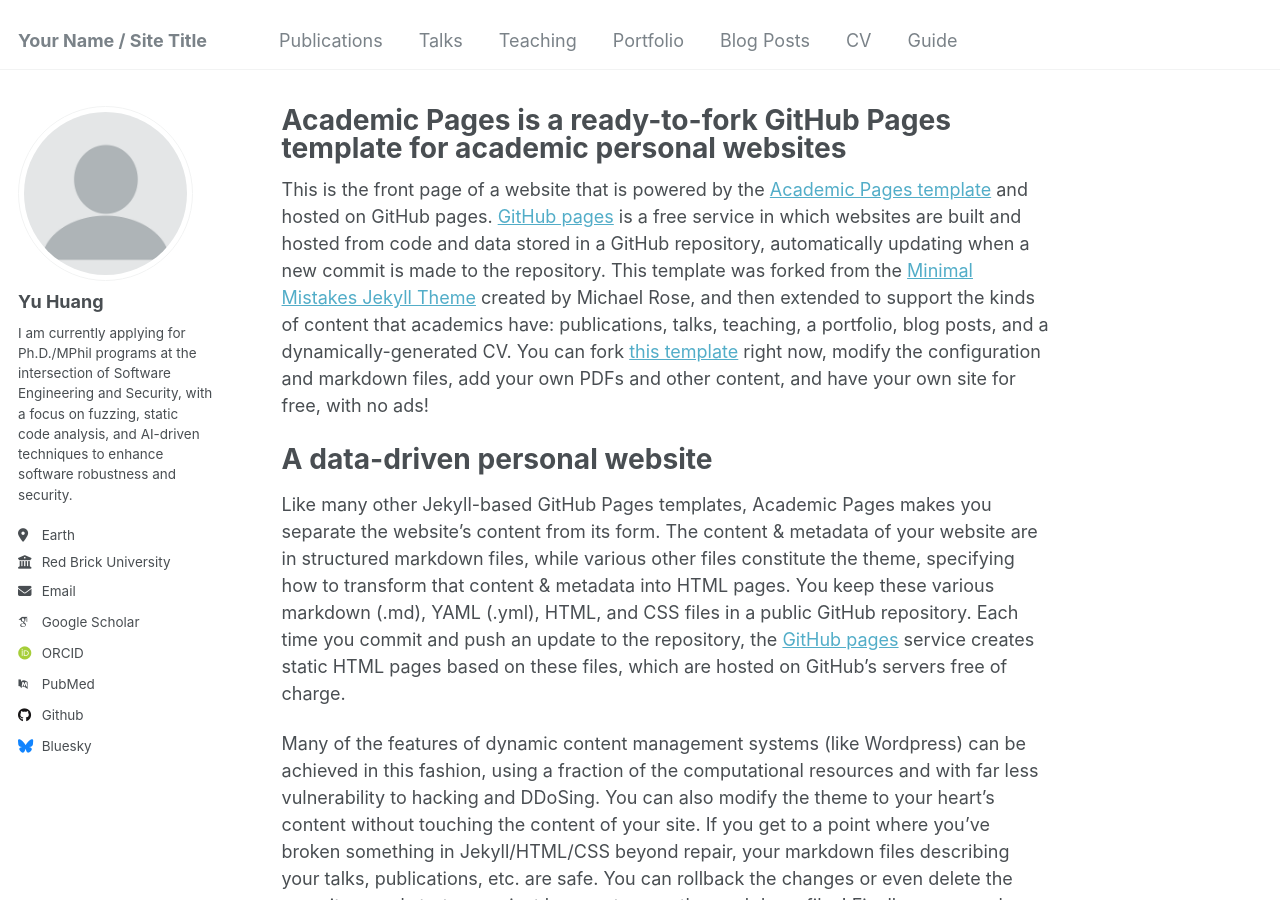
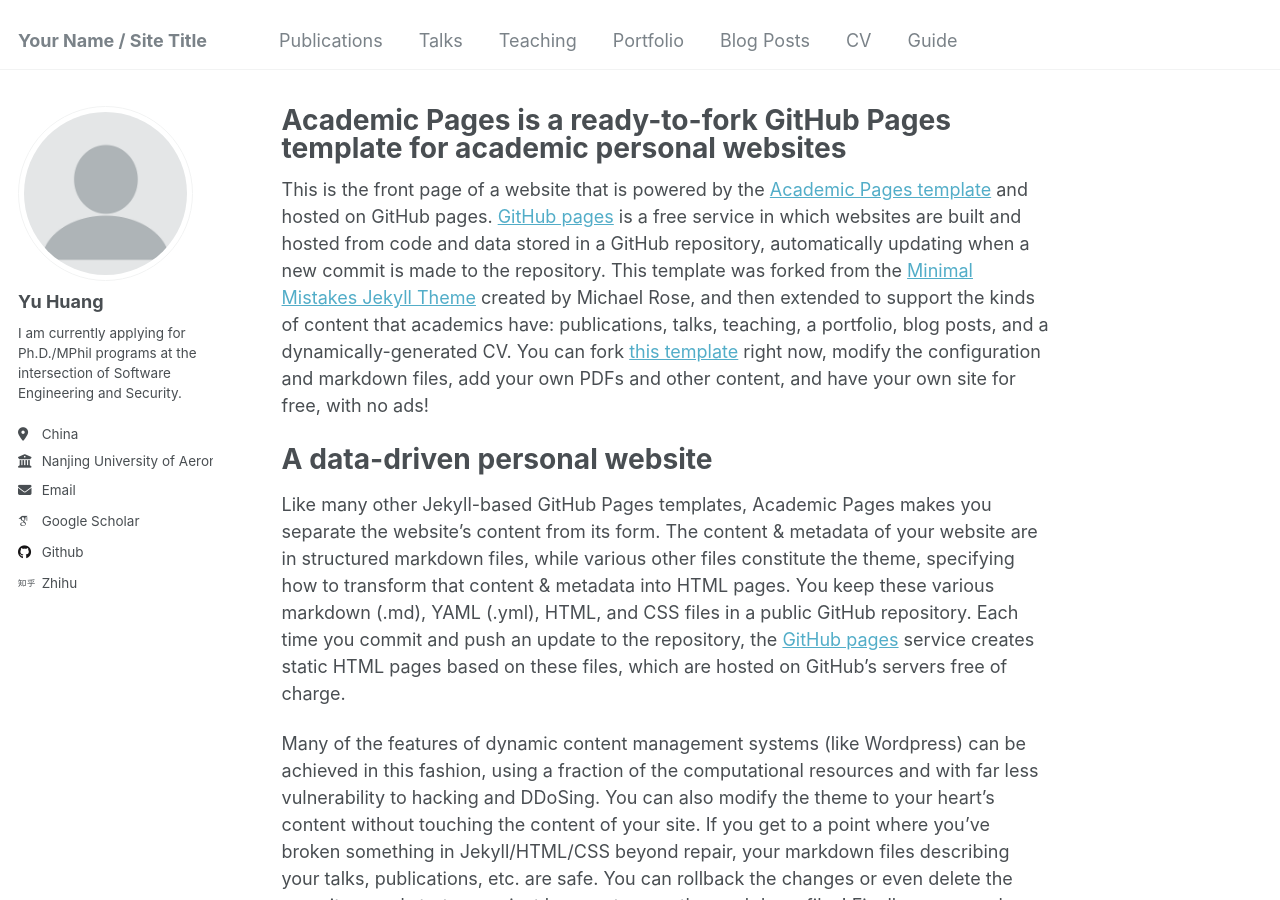
Before and after one commit to fatmo666/fatmo666.github.io, a Jekyll site: the page built from _pages/about.md, in a window 1280 px wide and 900 px high. Built offline with Jekyll 4.4.1, drawn with Linux system fonts in a browser that asks for light colours; some web fonts are replaced; some of the changed lines change nothing that is shown.

Commit message:
Update _config.yml

```diff
--- a/_config.yml
+++ b/_config.yml
@@ -24,55 +24,21 @@
   avatar           : "profile.png"
   name             : "Yu Huang"
   pronouns         : # example: "she/her"
-  bio              : "I am currently applying for Ph.D./MPhil programs at the intersection of Software Engineering and Security, with a focus on fuzzing, static code analysis, and AI-driven techniques to enhance software robustness and security."
-  location         : "Earth"
-  employer         : "Red Brick University"
+  bio              : "I am currently applying for Ph.D./MPhil programs at the intersection of Software Engineering and Security."
+  location         : "China"
+  employer         : "Nanjing University of Aeronautics and Astronautics"
   uri              : # URL
-  email            : "none@example.org"
+  email            : "fatmo@nuaa.edu.cn"
 
   # Academic websites
-  arxiv            : # URL - Update with the correct link to your profile
-  googlescholar    : "https://scholar.google.com/citations?user=PS_CX0AAAAAJ"
-  impactstory      : # URL
-  orcid            : "http://orcid.org/yourorcidurl"
-  semantic         : # URL
-  pubmed           : "https://www.ncbi.nlm.nih.gov/pubmed/?term=john+snow"
-  researchgate     : # URL
-  scopus           : # URL
+  googlescholar    : "https://scholar.google.com/citations?user=d6BI-rYAAAAJ&hl=en"
 
   # Repositories and software development
-  bitbucket        : # Username - Update with your username on the site
-  codepen          : # Username
-  dribbble         : # Username
-  github           : "academicpages"
-  kaggle           : # Username
-  stackoverflow    : # User number or user number and name (i.e., use "1" or "1/jeff-atwood")
+  github           : "https://github.com/fatmo666"
+
 
   # Social media
-  bluesky          : "bsky.app" # Replace this with you Bluesky username
-  facebook         : # Username
-  flickr           : # Username
-  foursquare       : # Username
-  goodreads        : # Username
-  google_plus      : # Username
-  keybase          : # Username
-  instagram        : # Username
-  lastfm           : # Username
-  linkedin         : # Username
-  mastodon         : # URL
-  medium           : # URL
-  pinterest        : # Username
-  soundcloud       : # Username
-  steam            : # Username
-  telegram         : # URL
-  tumblr           : # Username
-  twitter          : # Username for X / Twitter
-  vine             : # Username
-  weibo            : # Username
-  wikipedia        : # Username
-  xing             : # Username
-  youtube          : # Username
-  zhihu            : # Username
+  zhihu            : fatmo
 
 # Publication Category - The following the list of publication categories and their headings
 publication_category:
```
